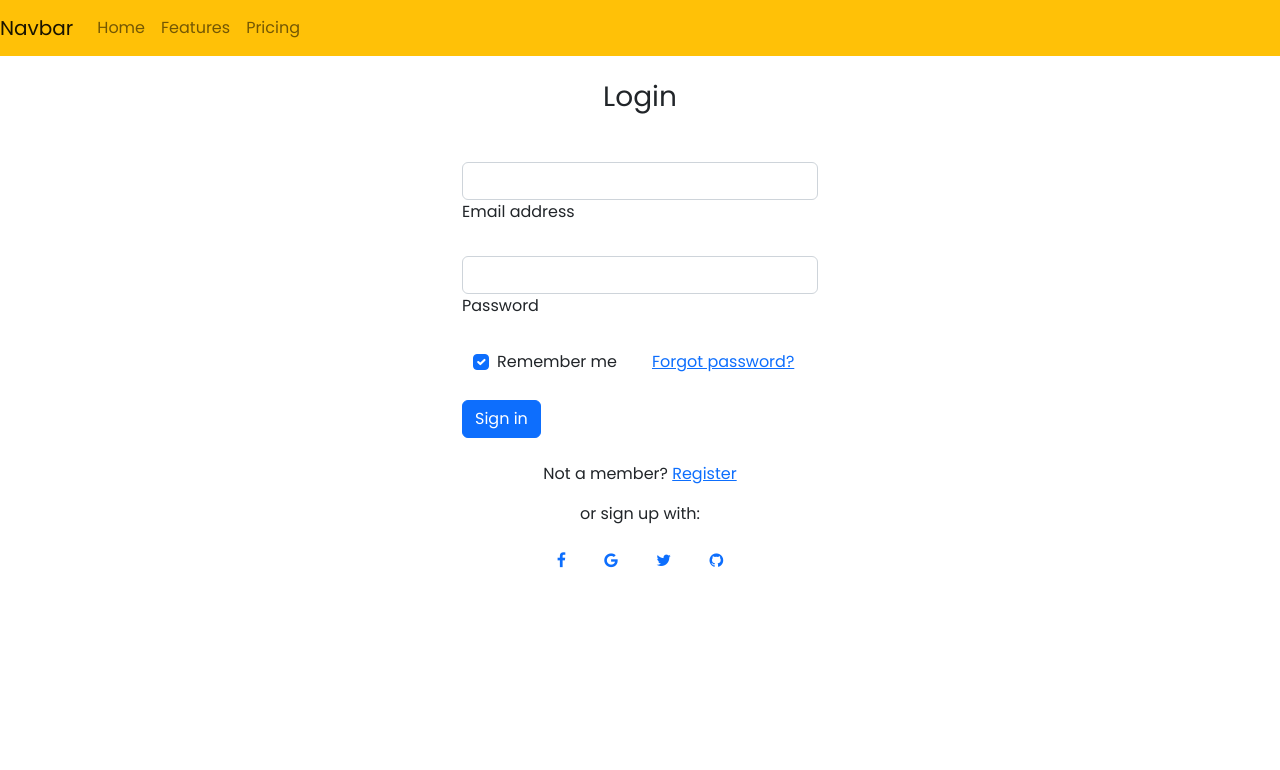
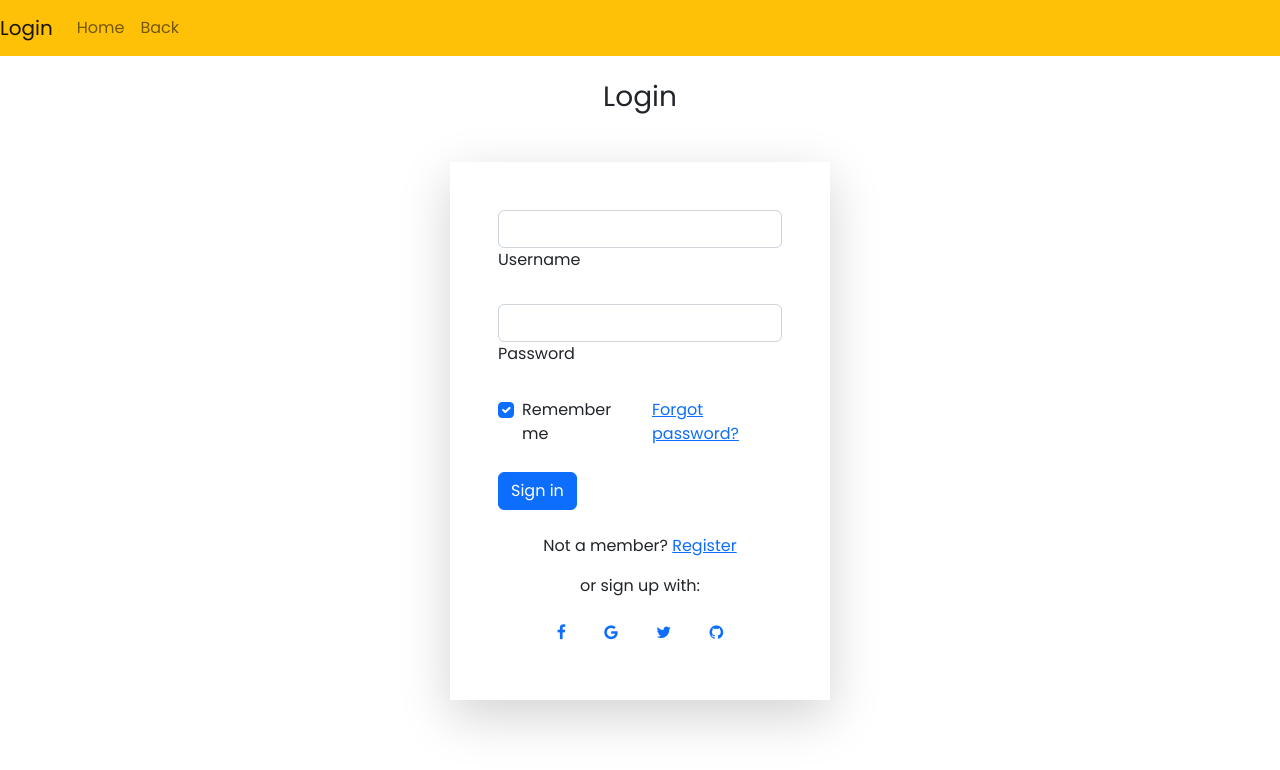
Before and after one commit to Shabeertsy/django-college_website, a Django app: page /login in a window 1280 px wide. Shown: the top 770 px of the page. Run offline with Django 4.2, Linux system fonts and the light colour scheme.

Commit message:
login completed dashboard removed,profile started

```diff
--- a/college/college/urls.py
+++ b/college/college/urls.py
@@ -21,7 +21,7 @@ urlpatterns = [
     path("admin/", admin.site.urls),
     path('',views.index,name='index'),
     path('adhod',views.ad_hod,name='adhod'),
-    path('login',views.login,name='login'),
+    path('loginpage',views.login_page,name='loginpage'),
     path('adminp',views.adminp,name='adminp'),
     path('student',views.student,name='student'),
     path('hod',views.hod,name='hod'),
@@ -42,6 +42,8 @@ urlpatterns = [
     path('deladminstudent/<int:st_id>',views.del_student_admin,name='deladminstudent'),
     path('deladminteacher/<int:teacher_id>',views.del_teacher_admin,name='deladminteacher'),
     path('approveteacher/<int:teacher_id>',views.approve_teacher,name='approveteacher'),
-    path('approvestudent/<int:student_id>',views.approve_student,name='approvestudent')
+    path('approvestudent/<int:student_id>',views.approve_student,name='approvestudent'),
+    path('login',views.login,name='login'),
+    path('profile',views.profile,name='profile'),
 
 ]
--- a/college/mycollege/static/style.css
+++ b/college/mycollege/static/style.css
@@ -175,3 +175,11 @@
     min-height: 500px;
     margin-bottom: 40px;
 }
+
+/* profile styling */
+
+.profile-main-row{
+    height: 500px;
+    border-radius: 25px;
+
+}
--- a/college/mycollege/templates/login.html
+++ b/college/mycollege/templates/login.html
@@ -21,7 +21,7 @@
 
             <!-- navbar -->
             <nav class="navbar navbar-expand-lg navbar-light bg-warning">
-                <a class="navbar-brand" href="#">Navbar</a>
+                <a class="navbar-brand" href="#">Login</a>
                 <button class="navbar-toggler" type="button" data-toggle="collapse" data-target="#navbarNav"
                     aria-controls="navbarNav" aria-expanded="false" aria-label="Toggle navigation">
                     <span class="navbar-toggler-icon"></span>
@@ -29,15 +29,11 @@
                 <div class="collapse navbar-collapse" id="navbarNav">
                     <ul class="navbar-nav">
                         <li class="nav-item active">
-                            <a class="nav-link" href="#">Home <span class="sr-only">(current)</span></a>
+                            <a class="nav-link" href="{% url 'index' %}">Home <span class="sr-only">(current)</span></a>
                         </li>
                         <li class="nav-item">
-                            <a class="nav-link" href="#">Features</a>
+                            <a class="nav-link" href="{% url 'index' %}">Back</a>
                         </li>
-                        <li class="nav-item">
-                            <a class="nav-link" href="#">Pricing</a>
-                        </li>
-
                     </ul>
                 </div>
             </nav>
@@ -46,17 +42,21 @@
                 <h3 class="text-center mt-4">Login</h3>
                 <div class="row mt-5">
                     <div class="col-md-4"></div>
-                    <div class="col-md-4">
-                        <form>
+                    <div class="col-md-4 shadow-lg p-5">
+
+
+                        <form method="post" action="{% url 'login' %}">
+                            {% csrf_token %}
+
                             <!-- Email input -->
                             <div class="form-outline mb-4">
-                                <input type="email" id="form2Example1" class="form-control" />
-                                <label class="form-label" for="form2Example1">Email address</label>
+                                <input type="text" name="username" class="form-control" />
+                                <label class="form-label" for="form2Example1">Username</label>
                             </div>
 
                             <!-- Password input -->
                             <div class="form-outline mb-4">
-                                <input type="password" id="form2Example2" class="form-control" />
+                                <input type="password" name="password" id="form2Example2" class="form-control" />
                                 <label class="form-label" for="form2Example2">Password</label>
                             </div>
 
@@ -78,7 +78,9 @@
                             </div>
 
                             <!-- Submit button -->
-                            <button type="button" class="btn btn-primary btn-block mb-4">Sign in</button>
+                            <input type="submit" value="Sign in"  class="btn btn-primary btn-block mb-4"></input>
+
+
 
                             <!-- Register buttons -->
                             <div class="text-center">
--- a/college/mycollege/templates/teacher.html
+++ b/college/mycollege/templates/teacher.html
@@ -33,7 +33,7 @@
                         <a class="nav-link" href="{% url 'index' %}">Home <span class="sr-only">(current)</span></a>
                     </li>
                     <li class="nav-item">
-                        <a class="nav-link" href="#">Profile</a>
+                        <a class="nav-link" href="{% url 'profile' %}">Profile</a>
                     </li>
                     <li class="nav-item ">
                         <a class="nav-link" href="{% url 'adstudent' %}">Add Student</a>
--- a/college/mycollege/views.py
+++ b/college/mycollege/views.py
@@ -19,7 +19,7 @@ def ad_hod(request):
     return render(request, 'adhod.html')
 
 
-def login(request):
+def login_page(request):
     return render(request, 'login.html')
 
 
@@ -138,7 +138,7 @@ def add_teacher_data(request):
                                second_name=second_name, user_name=user_name,
                                address=address, phone=phone, password=password,
                                password1=password1,
-                               department=department, subject=subject)
+                               department=department, subject=subject,role=role)
 
                 data.save()
         else:
@@ -185,7 +185,7 @@ def add_student_data(request):
                 data = Student(user=user,status=status, first_name=first_name, second_name=second_name,
                                user_name=user_name, address=address,
                                email=email, phone=phone,
-                               department=department, year=year, password=password, password1=password1)
+                               department=department, year=year,role=role, password=password, password1=password1)
 
                 data.save()
 
@@ -272,6 +272,7 @@ def del_teacher_admin(request,teacher_id):
     return redirect("viewall")
 
 
+
 #approve teacher
 
 def  approve_teacher(request,teacher_id):
@@ -291,6 +292,10 @@ def approve_student(request,student_id):
     return redirect("adminstudentview")
 
 
+#profile
+
+def profile(request):
+    return render(request,'profile.html')
 
 
 
@@ -300,8 +305,8 @@ stat=''
 rol=''
 
 def login(request):
-    global status
-    global role
+    global stat
+    global rol
 
     if request.method=='POST':
         username=request.POST.get('username')
@@ -313,29 +318,45 @@ def login(request):
 
         for i in data:
             user_name=i['username']
+            print('username',user_name)
 
-            i=i['id']
+            id=i['id']
+            print('id',id)
 
 
-            ds=Student.objects.filter(user_id=id).values()
+            student_data=Student.objects.filter(user_id=id).values()
 
-            for i in ds:
+            print('st-data',student_data)
+
+            for i in student_data:
+                stat=i['status']
+                rol=i['role']
+
+                print('role',rol)
+                print('status',stat)
+
+
+            teacher_data=Teacher.objects.filter(user_id=id).values()
+
+            for i in teacher_data:
+                stat=i['status']
+                rol=i['role']
+
+                print('role',rol)
+                print('status',stat)
+
+
+
+            hod_data=Hod.objects.filter(user_id=id).values()
+
+            for i in hod_data:
                 stat=i['status']
                 rol=i['role']
 
 
-            dt=Teacher.objects.filter(user_id=id).values()
+                print('role',rol)
+                print('status',stat)
 
-            for i in dt:
-                stat=i['status']
-                rol=i['role']
-
-
-            dh=Hod.objects.filter(user_id=id).values()
-
-            for i in dh:
-                stat=i['status']
-                rol=i['role']
 
 
             if user is not None and rol=='student' and username==user_name and stat=='1':
@@ -351,6 +372,7 @@ def login(request):
                 return redirect('hod')
 
             elif username=='admin' and password =='admin123':
+                print('user =',user)
                 auth_login(request,user)
                 return redirect('adminp')
 
```
Also changed, not shown: college/mycollege/templates/index.html (+1 -13 lines), college/mycollege/templates/profile.html (added, +55 -0 lines), college/mycollege/templates/viewhod.html (+13 -5 lines), college/db.sqlite3.
